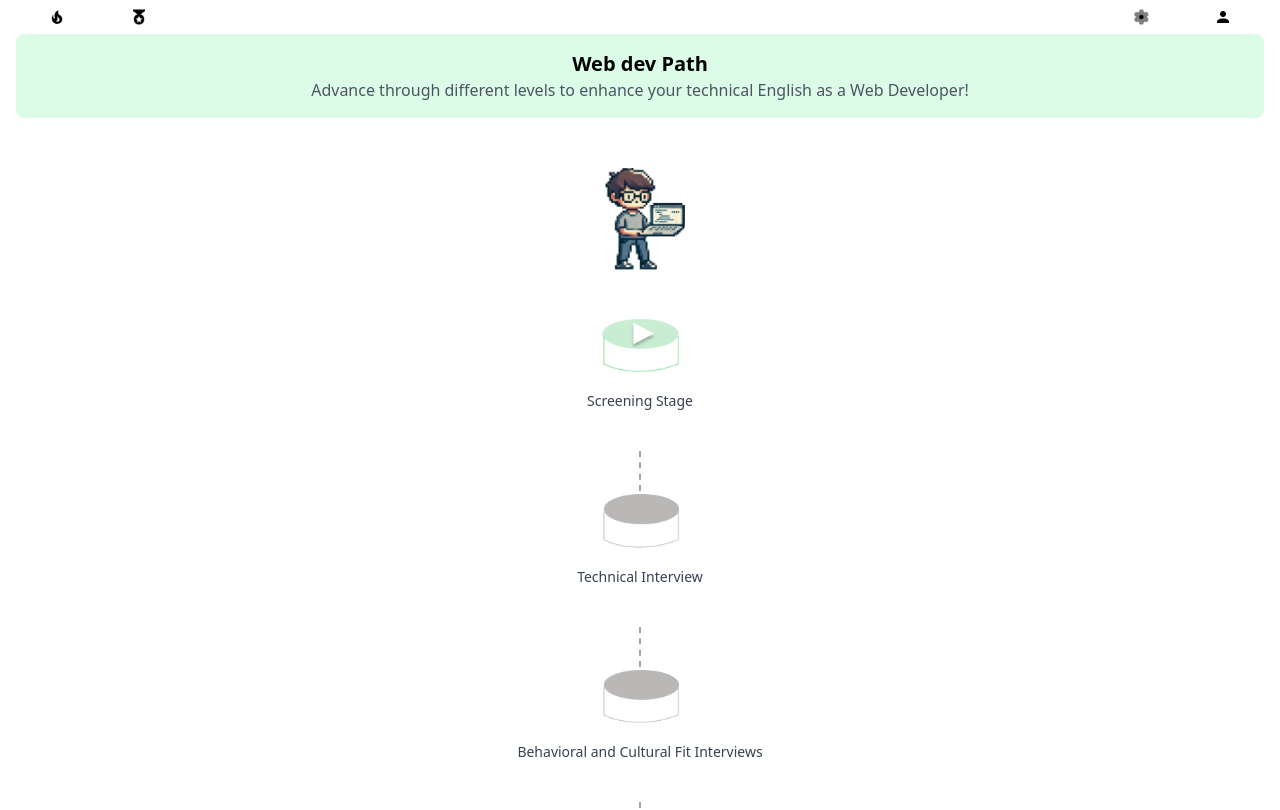
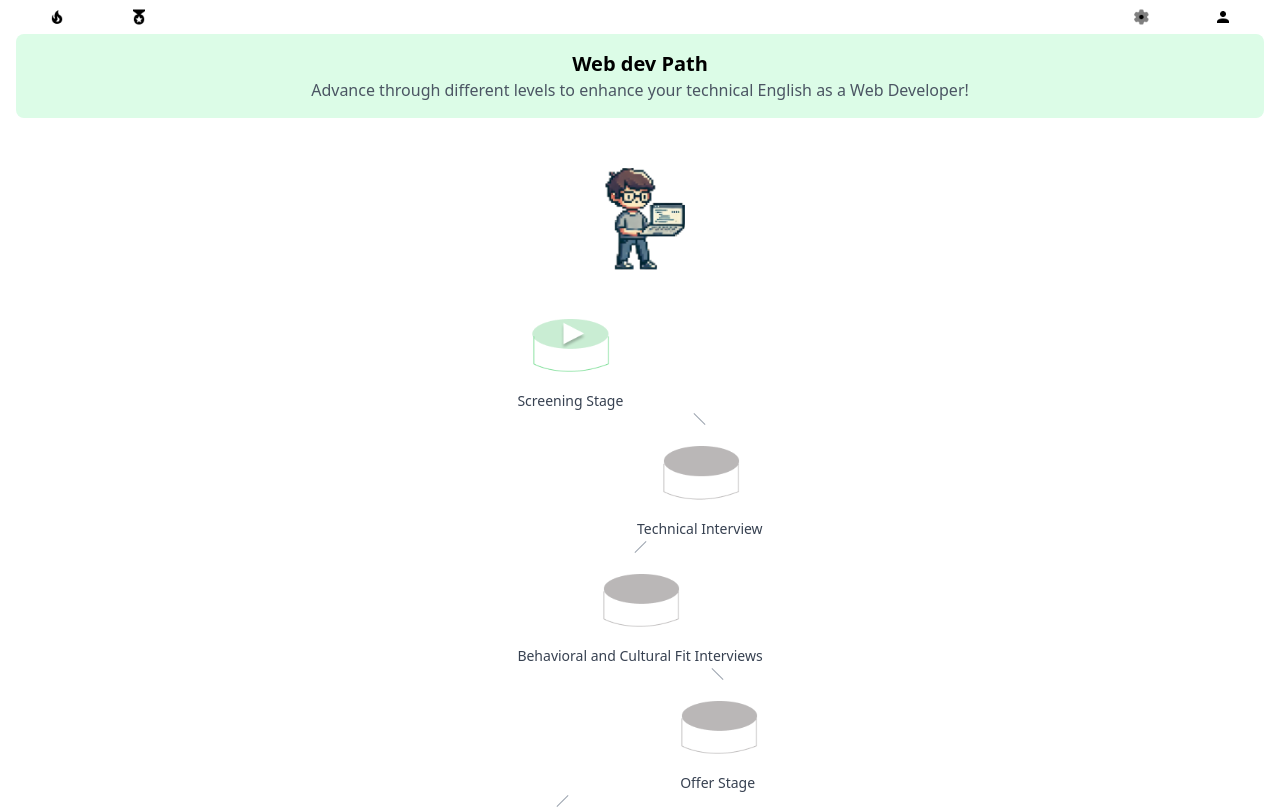
Before and after one commit to No-Country-simulation/equipo-c23-87-webapp, a Next.js app: page / in a window 1280 px wide. Shown: the top 810 px of the page. Built offline with nearby package versions, Linux system fonts and the light colour scheme.

Commit message:
style: Add zigzag pattern to UI track progress path in Web Dev Path view

```diff
--- a/app/components/WebDevPath.tsx
+++ b/app/components/WebDevPath.tsx
@@ -48,9 +48,11 @@ export default function WebDevPath() {
         </div>
 
         {/* Dashed Line & Steps */}
-        <div className="flex flex-col items-center space-y-10">
+        <div className="flex flex-col items-center gap-8 mt-8">
         {
-          steps.map((step) => {
+          steps.map((step, index) => {
+            // Determine zigzag pattern
+            const isLeft = index % 2 === 0; // Alternate left and right positions
             // Determine the status of the level
             let status: "available" | "locked";
             if(step.id <= currentLevel) {
@@ -60,13 +62,19 @@ export default function WebDevPath() {
 	    }
 
             return (
-             <div key={step.id} className="flex flex-col items-center">
+             <div key={step.id} className={`flex w-full max-w-lg ${isLeft ? "justify-content" : "justify-end"}`}>
+              <div className="relative flex flex-col items-center">
                {/* Dashed Line */}
-             {step.id !== 1 && <div className="h-10 border-l-2 border-dashed border-gray-400"></div>}
+               {index !== 0 && (
+                <div
+                 className={`absolute h-4 w-px bg-gray-400 transform ${isLeft ? "rotate-45 -translate-x-30 -translate-y-8" : "-rotate-45 translate-x-30 -translate-y-8"} style={{ borderLeft: "2px dashed gray" }}`}
+                >
+                </div>)}
                {/* Step Circle */}
                <CylinderLevel level={step.id} status={status} onClick={() => handleLevelClick(step.id)} />
                {/* Step Label */}
                <p className="mt-2 text-sm text-gray-700">{step.name}</p>
+              </div>
              </div>);
            }
 
```
Lines whose indentation alone changed are shown as unchanged.
